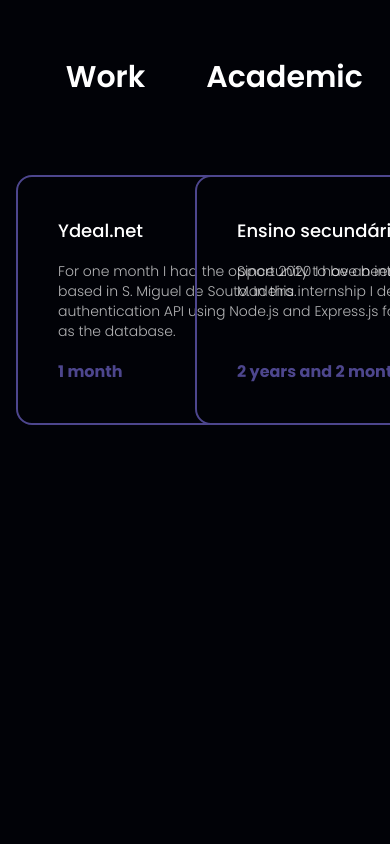
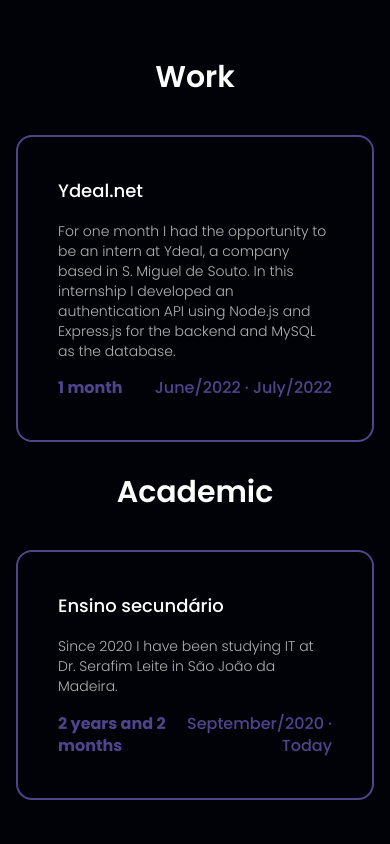
Before and after one commit to TiLopes/Portfolio, a React (Vite) app: page / in a window 390 px wide. Shown: the part 4400-5244 px from the top of the page. Before the commit the page ends 4969 px from the top, so only its background shows below. Built offline with nearby package versions, Linux system fonts and the light colour scheme.

Commit message:
finish career and start footer

```diff
--- a/package.json
+++ b/package.json
@@ -12,6 +12,7 @@
     "@babel/core": "^7.20.2",
     "@emotion/react": "^11.10.5",
     "aos": "^2.3.4",
+    "nuka-carousel": "^5.4.0",
     "react": "^18.2.0",
     "react-awesome-reveal": "^4.1.0",
     "react-dom": "^18.2.0",
--- a/src/App.jsx
+++ b/src/App.jsx
@@ -5,6 +5,7 @@ import Experience from "./components/Experience";
 import About from "./components/About";
 import Projects from "./components/Projects";
 import Career from "./components/Career";
+import Footer from "./components/Footer";
 
 function App() {
   return (
@@ -15,6 +16,7 @@ function App() {
       <About />
       <Projects />
       <Career />
+      <Footer />
     </div>
   );
 }
--- a/src/components/Career.css
+++ b/src/components/Career.css
@@ -1,7 +1,24 @@
 .career .card {
-  height: 250px;
-  width: 600px;
+  min-height: 250px;
+  max-width: 600px;
   border-color: var(--accent-color);
   border-width: 2px;
   border-radius: 16px;
 }
+
+@media screen and (max-width: 700px) {
+  .career .grid {
+    grid-auto-flow: row;
+    grid-template-rows: auto;
+    grid-template-columns: none;
+    justify-content: center;
+  }
+
+  .career-path:first-child {
+    margin-top: 0;
+  }
+  .career h2 {
+    margin-top: 1rem;
+    margin-bottom: 2.5rem;
+  }
+}
--- a/src/components/Career.jsx
+++ b/src/components/Career.jsx
@@ -9,10 +9,12 @@ function Career() {
         </h1>
       </div>
       <h1 className="text-4xl font-semibold mb-20 text-center">My journey</h1>
-      <div className="grid grid-flow-col grid-cols-2 gap-y-8">
-        <div>
-          <h2 className="text-3xl font-semibold mb-20 text-center">Work</h2>
-          <div className="card flex flex-col relative p-10">
+      <div className="grid grid-flow-col grid-cols-2 gap-4">
+        <div className="flex flex-col items-center">
+          <h2 className="text-3xl career-path font-semibold mb-20 text-center">
+            Work
+          </h2>
+          <div className="card flex flex-col p-10 justify-between">
             <h4 className="font-medium text-lg mb-4">Ydeal.net</h4>
             <p className="text-white/[0.7] text-sm">
               For one month I had the opportunity to be an intern at Ydeal, a
@@ -20,28 +22,30 @@ function Career() {
               developed an authentication API using Node.js and Express.js for
               the backend and MySQL as the database.
             </p>
-            <h5 className="absolute bottom-10 left-10 text-[#4d468d] font-bold">
-              1 month
-            </h5>
-            <h5 className="absolute bottom-10 right-10 text-[#4d468d] font-medium">
+            <div className="flex justify-between mt-4">
+              <h5 className="text-left text-[#4d468d] font-bold">1 month</h5>
+              <h5 className="text-right text-[#4d468d] font-medium">
                 June/2022 · July/2022
               </h5>
             </div>
           </div>
-        <div>
+        </div>
+        <div className="flex flex-col items-center">
           <h2 className="text-3xl font-semibold mb-20 text-center">Academic</h2>
-          <div className="card flex flex-col relative p-10">
+          <div className="card flex flex-col justify-between  p-10">
             <h4 className="font-medium text-lg mb-4">Ensino secundário</h4>
             <p className="text-white/[0.7] text-sm">
               Since 2020 I have been studying IT at Dr. Serafim Leite in São
               João da Madeira.
             </p>
-            <h5 className="absolute bottom-10 left-10 text-[#4d468d] font-bold">
+            <div className="flex justify-between mt-4">
+              <h5 className="text-left text-[#4d468d] font-bold">
                 2 years and 2 months
               </h5>
-            <h5 className="absolute bottom-10 right-10 text-[#4d468d] font-medium">
+              <h5 className="text-right text-[#4d468d] font-medium">
                 September/2020 · Today
               </h5>
+            </div>
           </div>
         </div>
       </div>
--- /dev/null
+++ b/src/components/Footer.jsx
@@ -0,0 +1,9 @@
+function Footer() {
+  return (
+    <footer className="flex justify-between p-10 font-light">
+      <p>Copyright &copy; Tiago Lopes · 2022</p>
+    </footer>
+  );
+}
+
+export default Footer;
--- a/src/components/Projects.jsx
+++ b/src/components/Projects.jsx
@@ -5,7 +5,7 @@ import { Fade } from "react-awesome-reveal";
 
 function Projects() {
   return (
-    <Fade duration={300} direction="down">
+    <Fade duration={300} direction="down" triggerOnce>
       <section
         className="projects max-w-[1600px] mx-auto mb-36 min-h-[625px]"
         id="projects"
```
Also changed, not shown: 1 other file (tests, documents, lock files or other folders). Lines whose indentation alone changed are shown as unchanged.
